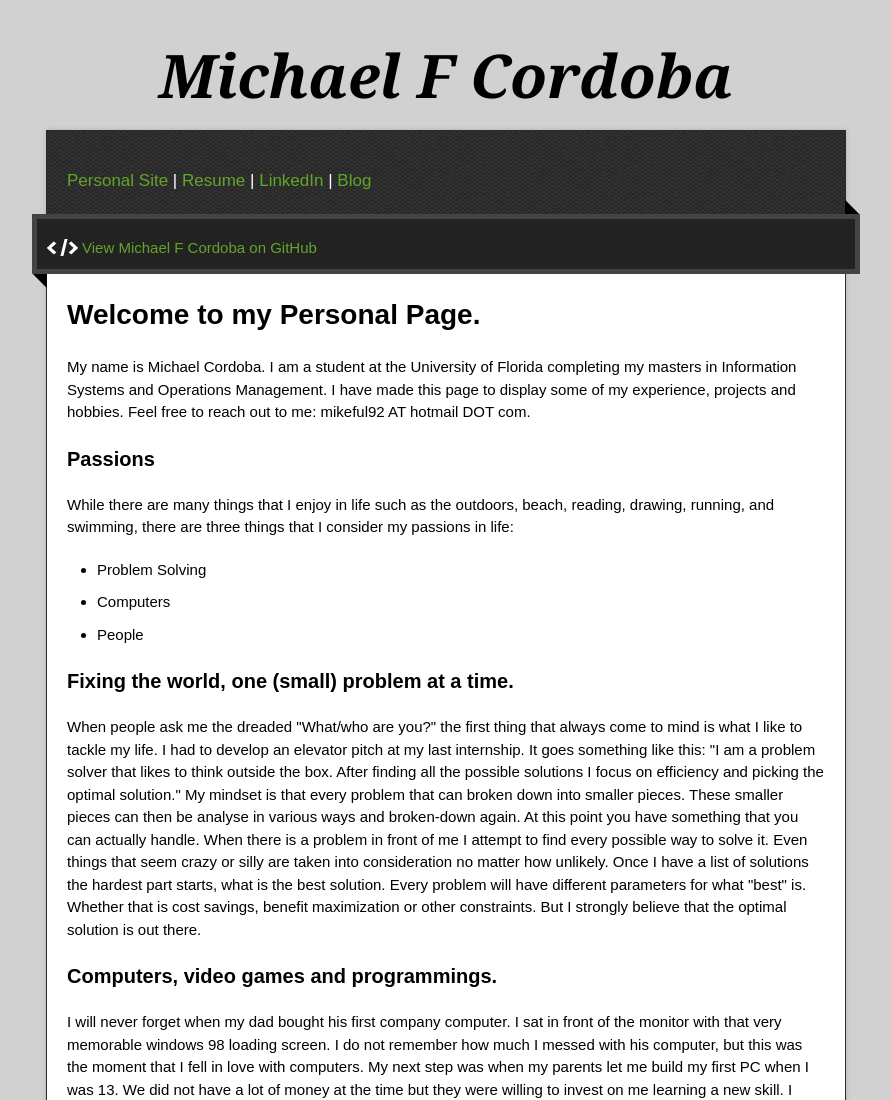
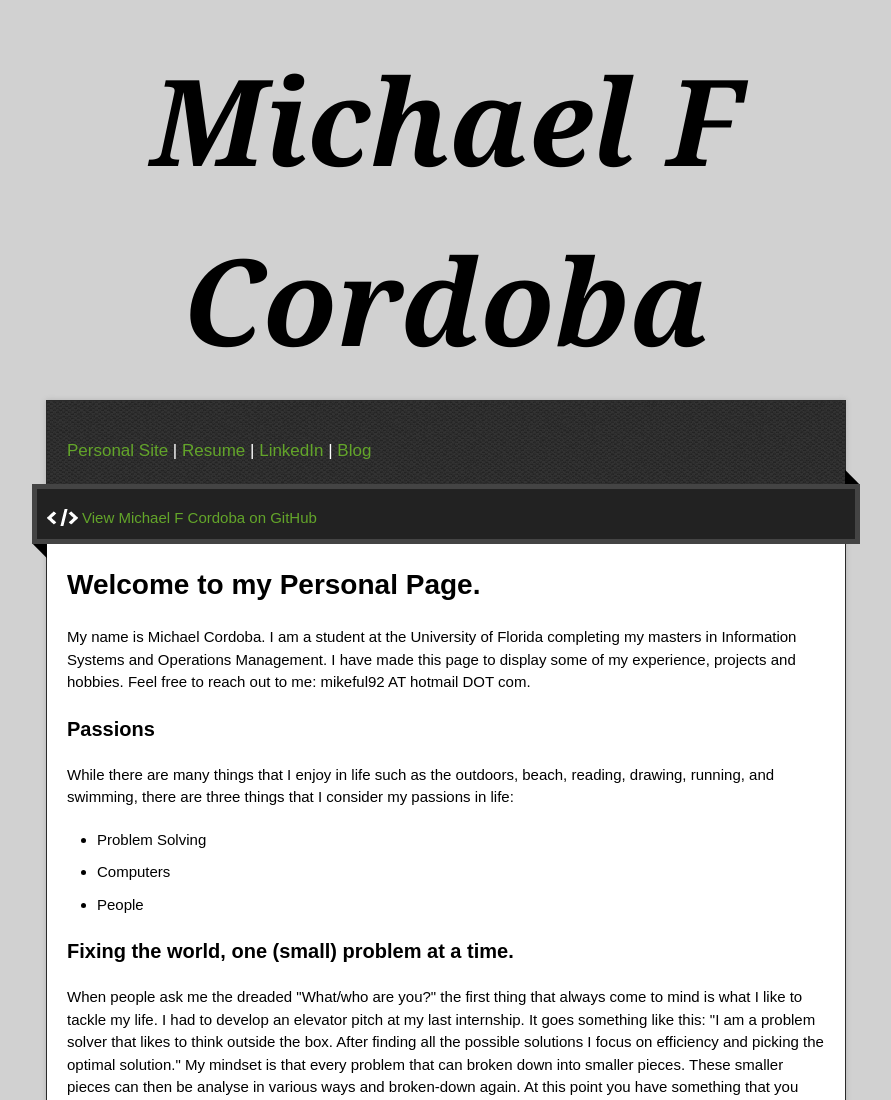
Before and after one commit to mikeful92/mikeful92.github.io, a plain HTML site: page index.html in a window 1280 px wide. Shown: the top 1100 px of the page, without its empty margins (194-1085 px from the left). Drawn offline with nearby package versions, Linux system fonts and the light colour scheme.

Commit message:
Update stylesheet.css

```diff
--- a/stylesheets/stylesheet.css
+++ b/stylesheets/stylesheet.css
@@ -448,7 +448,7 @@ a:hover {
 
 h1.title {
   margin: 30px 20px 10px;
-  font-size: 60px;
+  font-size: 120px;
   font-weight: bold;
   font-style: italic;
   font-family:Georgia, serif;
```
